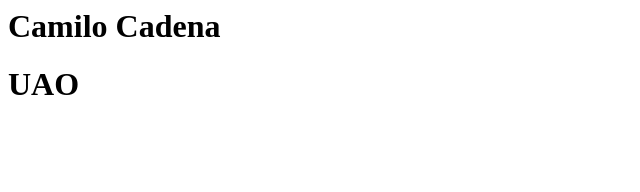
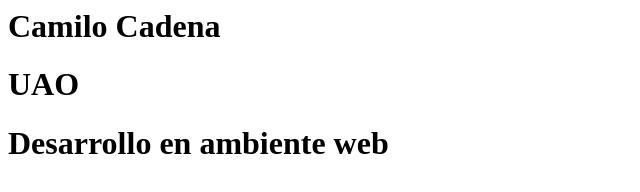
Before and after one commit to SirPelo/uao_camilocadena, a plain HTML site: page index.html in a window 1280 px wide. Shown: the whole page, without its empty margins (0-640 px from the left). Drawn offline with Linux system fonts and the light colour scheme.

Commit message:
agregue una linea

```diff
--- a/index.html
+++ b/index.html
@@ -9,5 +9,8 @@
         <h1>
             UAO
         </h1>
+        <h1>
+            Desarrollo en ambiente web
+        </h1>
     </body>
 </html>
```
